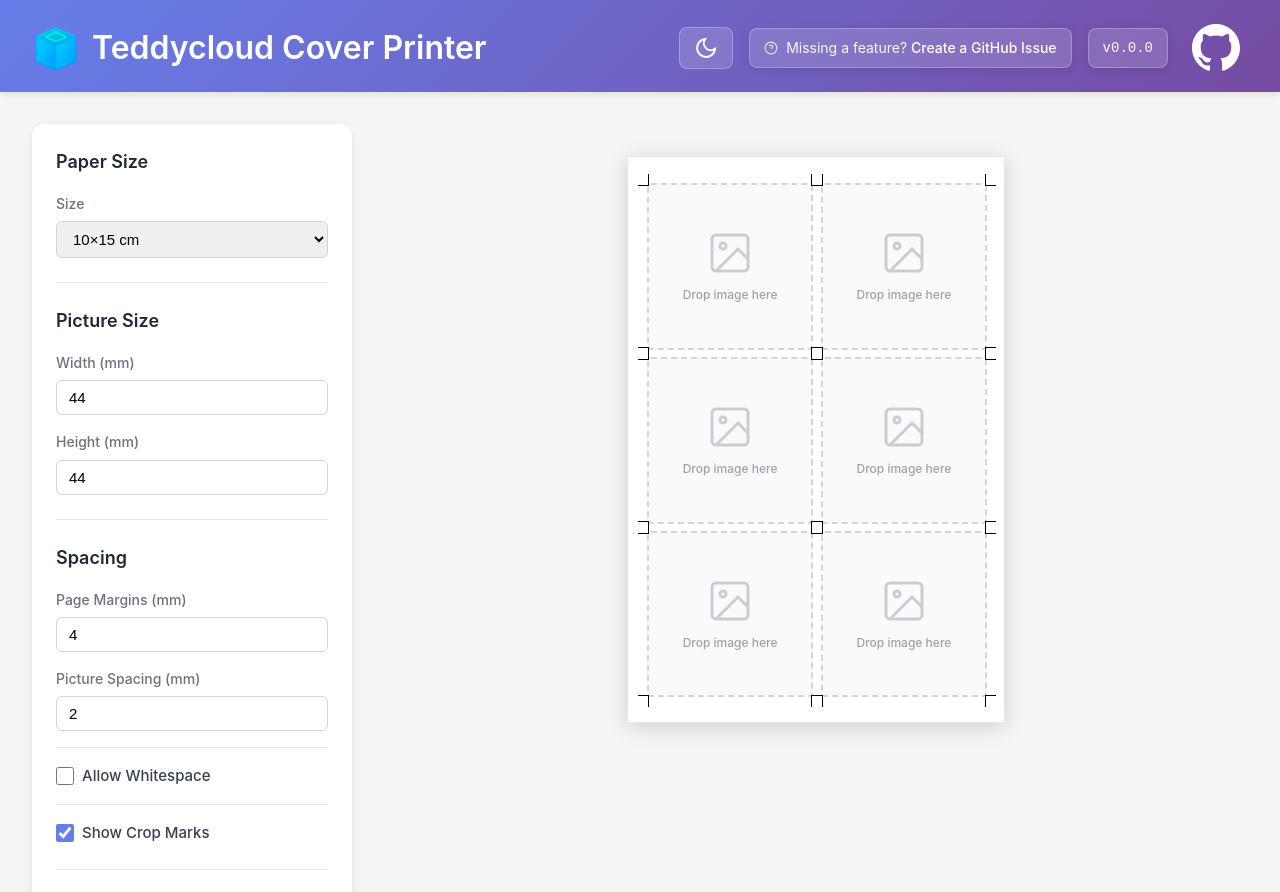
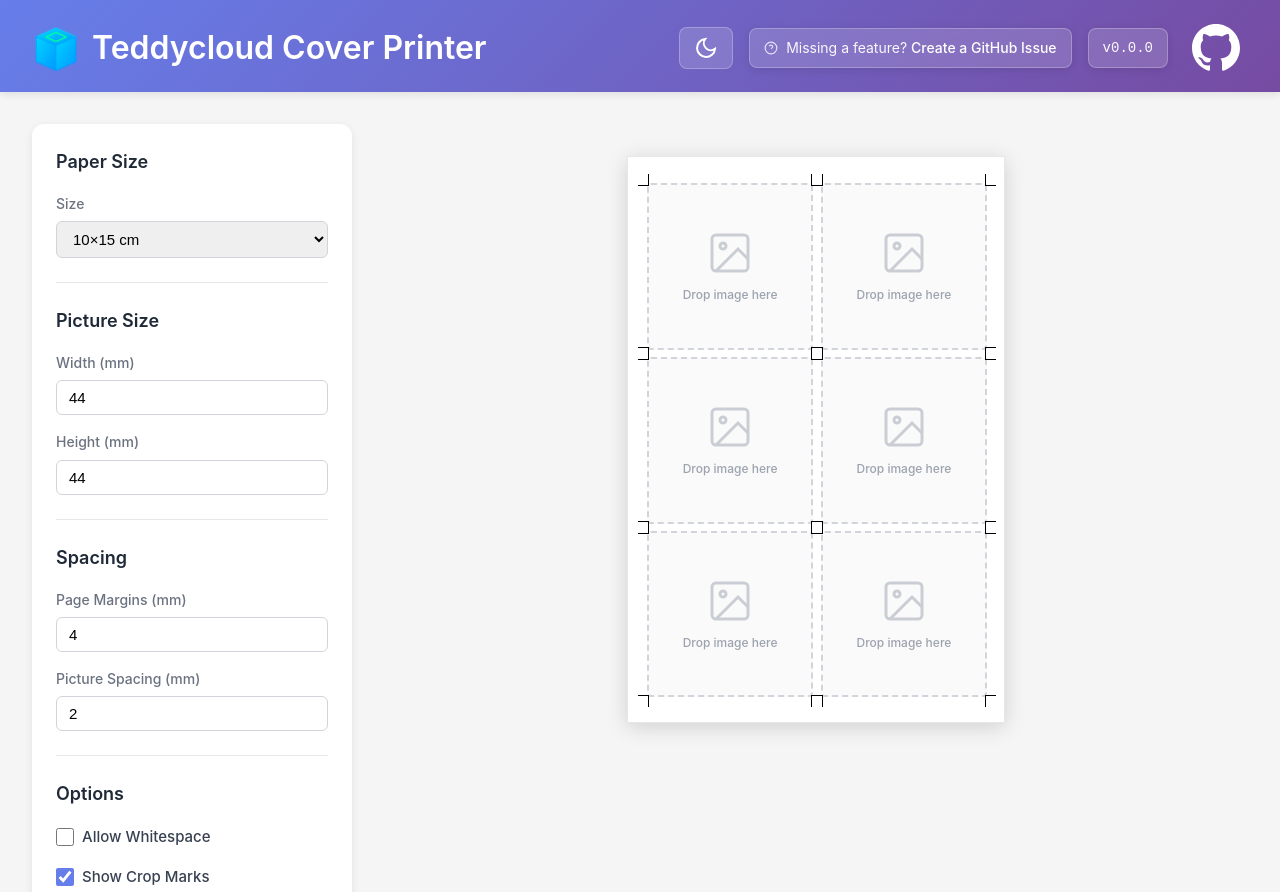
Before and after one commit to guided-traffic/cover-printer, an Angular app: page / in a window 1280 px wide. Shown: the top 892 px of the page. Built offline with nearby package versions, Linux system fonts and the light colour scheme.

Commit message:
fix: add new options section

```diff
--- a/src/app/app.component.css
+++ b/src/app/app.component.css
@@ -216,6 +216,17 @@
   margin-top: 1rem;
   padding-top: 1rem;
   border-top: 1px solid #e5e7eb;
+}
+
+/* Remove borders for Options checkboxes */
+.options-checkbox {
+  border-top: none;
+  padding-top: 0;
+  margin-top: 0.5rem;
+}
+
+.options-checkbox:first-of-type {
+  margin-top: 0;
 }
 
 .checkbox-group label {
--- a/src/app/app.component.html
+++ b/src/app/app.component.html
@@ -118,7 +118,11 @@
             step="0.5"
           />
         </div>
-        <div class="form-group checkbox-group">
+      </div>
+
+      <div class="control-section">
+        <h2>Options</h2>
+        <div class="form-group checkbox-group options-checkbox">
           <label for="allow-whitespace">
             <input
               type="checkbox"
@@ -129,7 +133,7 @@
             Allow Whitespace
           </label>
         </div>
-        <div class="form-group checkbox-group">
+        <div class="form-group checkbox-group options-checkbox">
           <label for="show-crop-marks">
             <input
               type="checkbox"
```
